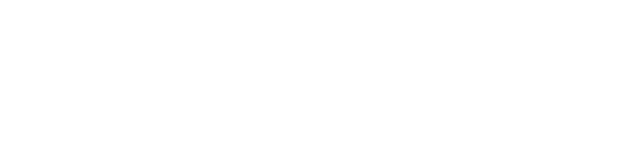
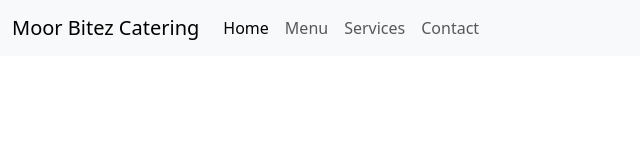
Before and after one commit to ChantellDavis/Moor-Bitez-Catering-company, a plain HTML site: page index.html in a window 1280 px wide. Shown: the whole page, without its empty margins (0-640 px from the left). Drawn offline with nearby package versions, Linux system fonts and the light colour scheme.

Commit message:
added nav bar changed link names

```diff
--- a/index.html
+++ b/index.html
@@ -15,7 +15,40 @@
       crossorigin="anonymous"
     ></script>
     <link rel="stylesheet" href="/src/style.css" />
-    <title>Document</title>
+    <title>Moor Bitez Catering</title>
   </head>
-  <body></body>
+  <body>
+    <nav class="navbar navbar-expand-lg bg-body-tertiary">
+      <div class="container-fluid">
+        <a class="navbar-brand" href="#">Moor Bitez Catering </a>
+        <button
+          class="navbar-toggler"
+          type="button"
+          data-bs-toggle="collapse"
+          data-bs-target="#navbarSupportedContent"
+          aria-controls="navbarSupportedContent"
+          aria-expanded="false"
+          aria-label="Toggle navigation"
+        >
+          <span class="navbar-toggler-icon"></span>
+        </button>
+        <div class="collapse navbar-collapse" id="navbarSupportedContent">
+          <ul class="navbar-nav me-auto mb-2 mb-lg-0">
+            <li class="nav-item">
+              <a class="nav-link active" aria-current="page" href="#">Home</a>
+            </li>
+            <li class="nav-item">
+              <a class="nav-link" href="#">Menu</a>
+            </li>
+            <li class="nav-item">
+              <a class="nav-link" href="#">Services</a>
+            </li>
+            <li class="nav-item">
+              <a class="nav-link" href="#">Contact</a>
+            </li>
+          </ul>
+        </div>
+      </div>
+    </nav>
+  </body>
 </html>
```
Also changed, not shown: media/Moor Bitez (3).png (added).
